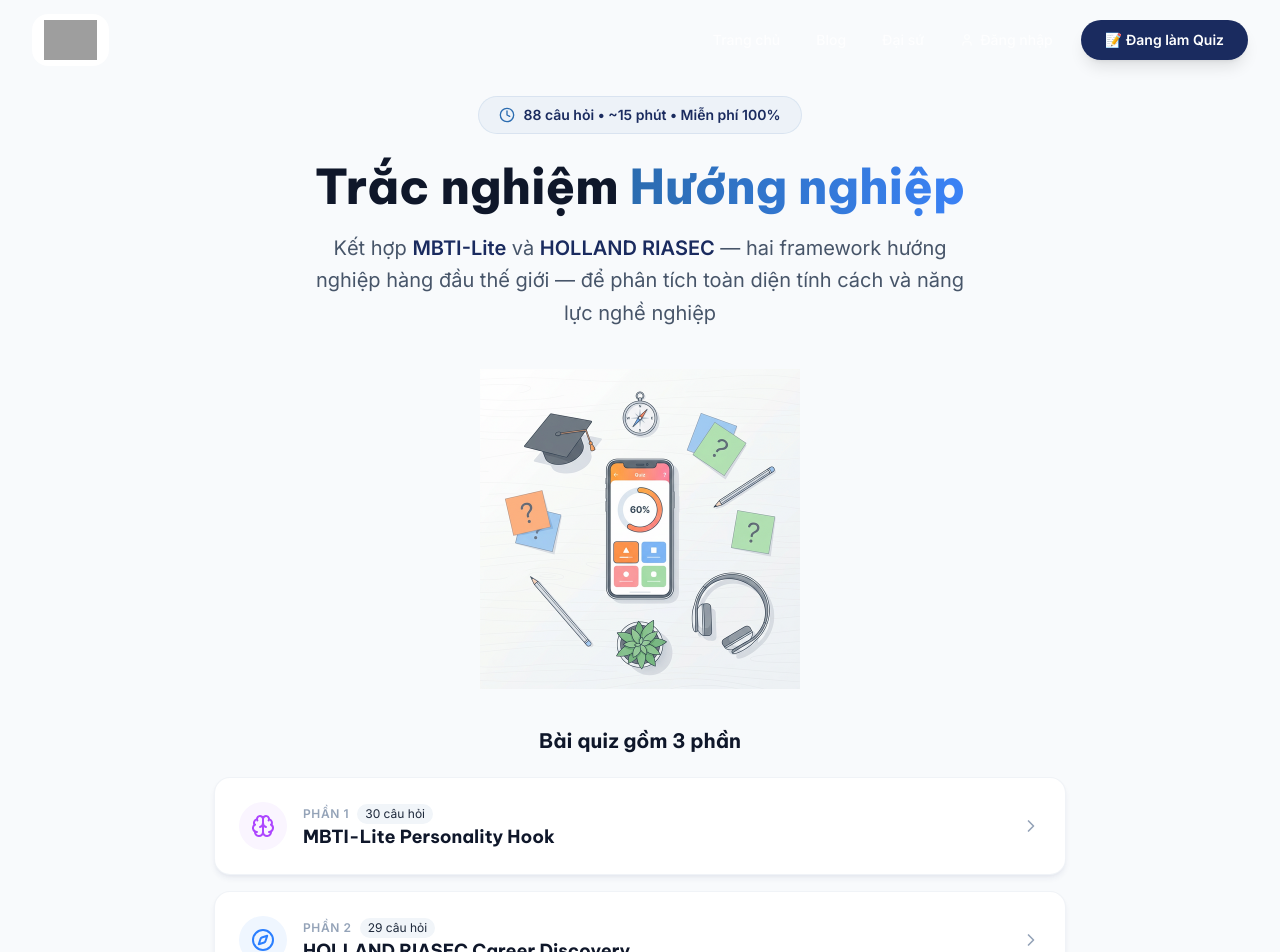
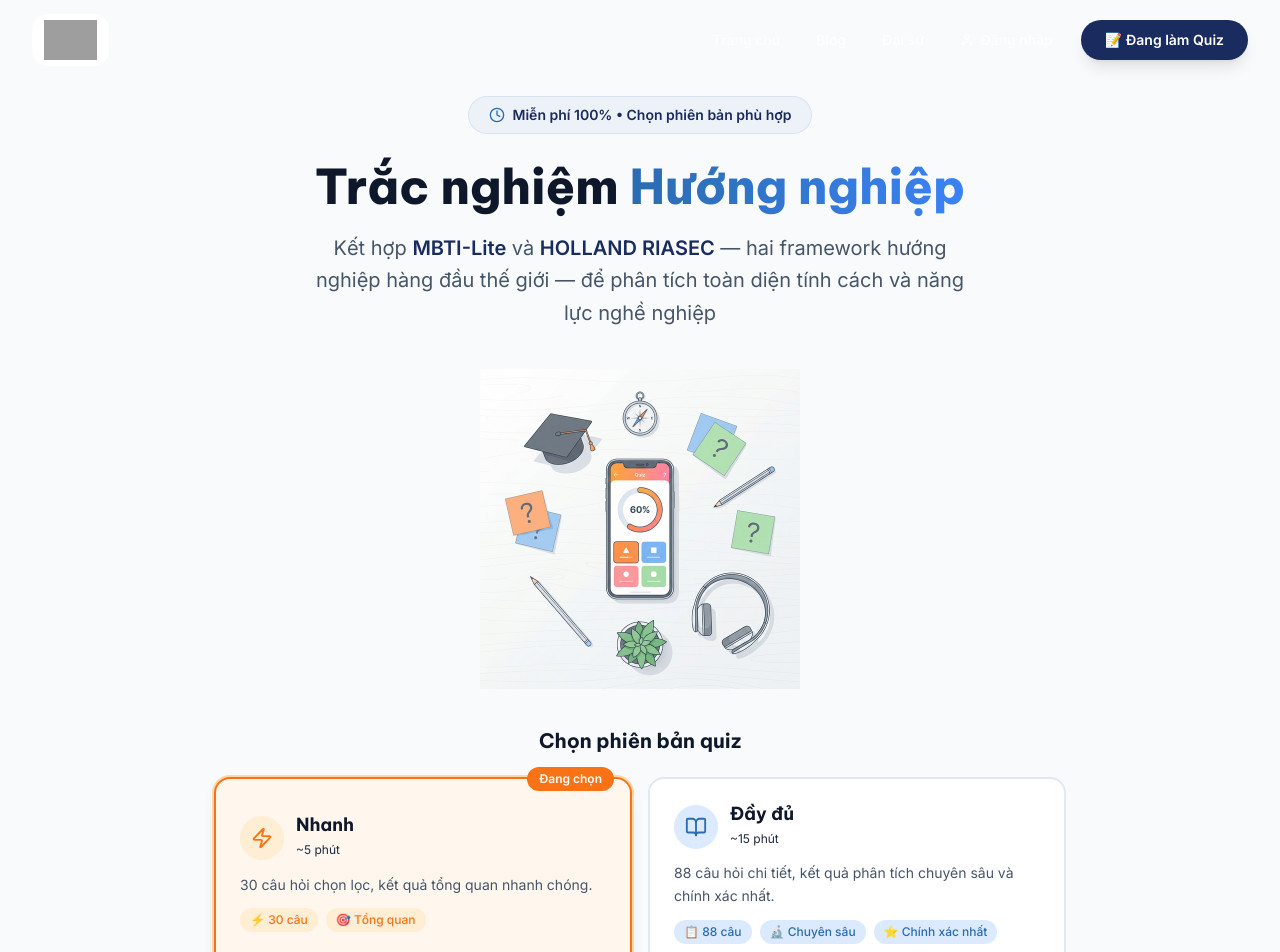
Before and after one commit to deltatrap99/Website_huong_nghiep, a Next.js app: page /quiz in a window 1280 px wide. Shown: the top 952 px of the page. Built offline with nearby package versions, Linux system fonts and the light colour scheme; grey boxes are pictures that could not be loaded.

Commit message:
feat: add Quick vs Full quiz mode selector

```diff
--- a/src/app/quiz/page.tsx
+++ b/src/app/quiz/page.tsx
@@ -15,8 +15,10 @@
   Users,
   Trophy,
   ArrowRight,
+  Zap,
+  BookOpen,
 } from 'lucide-react';
-import { useQuizStore } from '@/store/quizStore';
+import { useQuizStore, QuizMode } from '@/store/quizStore';
 import { analytics } from '@/lib/analytics';
 import LeadCaptureForm from '@/components/quiz/LeadCaptureForm';
 
@@ -158,6 +160,7 @@
   const router = useRouter();
   const [showIntro, setShowIntro] = useState(true);
   const [showCountdown, setShowCountdown] = useState(false);
+  const [selectedMode, setSelectedMode] = useState<QuizMode>('quick');
   const [expandedSection, setExpandedSection] = useState<number | null>(null);
   const {
     currentQuestion,
@@ -165,18 +168,14 @@
     direction,
     showLeadForm,
     sectionBreak,
+    quizMode,
     result,
     startQuiz,
     answerQuestion,
     continueSectionBreak,
+    getQuestions,
     goBack,
   } = useQuizStore();
-
-  // Import questions lazily
-  const [questions, setQuestions] = useState<typeof import('@/data/questions')['questions'] | null>(null);
-  useEffect(() => {
-    import('@/data/questions').then((mod) => setQuestions(mod.questions));
-  }, []);
 
   useEffect(() => {
     if (result) router.push('/quiz/result');
@@ -190,14 +189,14 @@
   const handleCountdownComplete = useCallback(() => {
     setShowIntro(false);
     setShowCountdown(false);
-    startQuiz();
-  }, [startQuiz]);
+    startQuiz(selectedMode);
+  }, [startQuiz, selectedMode]);
 
   const handleSkipCountdown = useCallback(() => {
     setShowIntro(false);
     setShowCountdown(false);
-    startQuiz();
-  }, [startQuiz]);
+    startQuiz(selectedMode);
+  }, [startQuiz, selectedMode]);
 
   /* ── Intro Screen ─────────────────── */
   if (showIntro) {
@@ -213,7 +212,7 @@
           >
             <div className="inline-flex items-center gap-2 bg-ge-blue/5 border border-ge-blue/10 rounded-full px-5 py-2 mb-6">
               <Clock size={16} className="text-ge-blue" />
-              <span className="text-ge-navy text-sm font-semibold">88 câu hỏi • ~15 phút • Miễn phí 100%</span>
+              <span className="text-ge-navy text-sm font-semibold">Miễn phí 100% • Chọn phiên bản phù hợp</span>
             </div>
             <h1 className="font-heading font-extrabold text-3xl md:text-4xl lg:text-5xl text-ge-gray-900 mb-4">
               Trắc nghiệm <span className="text-transparent bg-clip-text bg-gradient-to-r from-ge-blue to-ge-blue-light">Hướng nghiệp</span>
@@ -241,89 +240,82 @@
             />
           </motion.div>
 
-          {/* Quiz sections breakdown */}
+          {/* Mode Selection */}
           <motion.div
             initial={{ opacity: 0, y: 30 }}
             animate={{ opacity: 1, y: 0 }}
             transition={{ duration: 0.6, delay: 0.2 }}
-            className="space-y-4 mb-10"
+            className="mb-10"
           >
             <h2 className="font-heading font-bold text-xl text-ge-gray-800 text-center mb-6">
-              Bài quiz gồm 3 phần
+              Chọn phiên bản quiz
             </h2>
-            {quizSections.map((section, i) => {
-              const isExpanded = expandedSection === i;
-              return (
-                <motion.div
-                  key={section.title}
-                  initial={{ opacity: 0, y: 20 }}
-                  animate={{ opacity: 1, y: 0 }}
-                  transition={{ duration: 0.4, delay: 0.3 + i * 0.1 }}
-                  className="bg-white rounded-2xl border border-ge-gray-200/50 shadow-card overflow-hidden"
+            <div className="grid grid-cols-1 md:grid-cols-2 gap-4">
+              {/* Quick Mode Card */}
+              <button
+                onClick={() => setSelectedMode('quick')}
+                className={`relative text-left p-6 rounded-2xl border-2 transition-all duration-200 ${
+                  selectedMode === 'quick'
+                    ? 'border-ge-orange bg-orange-50 ring-2 ring-orange-200 shadow-lg'
+                    : 'border-ge-gray-200 bg-white hover:border-ge-orange/50'
+                }`}
               >
-                  <button
-                    onClick={() => setExpandedSection(isExpanded ? null : i)}
-                    className="w-full text-left p-5 md:p-6 flex items-center gap-4"
-                  >
-                    {/* Icon */}
-                    <div className={`w-12 h-12 rounded-xl ${section.bgColor} flex items-center justify-center shrink-0`}>
-                      <section.icon size={24} className={section.iconColor} />
+                {selectedMode === 'quick' && (
+                  <div className="absolute -top-3 right-4 bg-ge-orange text-white text-xs font-bold px-3 py-1 rounded-full">
+                    Đang chọn
                   </div>
-
-                    {/* Content */}
-                    <div className="flex-1 min-w-0">
-                      <div className="flex items-center gap-2 mb-0.5">
-                        <span className="text-xs font-bold uppercase tracking-wider text-ge-gray-400">
-                          Phần {i + 1}
-                        </span>
-                        <span className="text-xs bg-ge-gray-100 text-ge-gray-500 px-2 py-0.5 rounded-full">
-                          {section.questions}
-                        </span>
+                )}
+                <div className="flex items-center gap-3 mb-3">
+                  <div className="w-11 h-11 rounded-xl bg-orange-100 flex items-center justify-center">
+                    <Zap size={22} className="text-ge-orange" />
                   </div>
-                      <h3 className="font-heading font-bold text-ge-navy text-lg leading-snug">
-                        {section.title}
-                      </h3>
+                  <div>
+                    <h3 className="font-heading font-bold text-ge-navy text-lg">Nhanh</h3>
+                    <span className="text-xs text-ge-gray-500">~5 phút</span>
                   </div>
-
-                    {/* Chevron */}
-                    <ChevronRight
-                      size={20}
-                      className={`text-ge-gray-400 transition-transform duration-200 shrink-0 ${
-                        isExpanded ? 'rotate-90' : ''
-                      }`}
-                    />
+                </div>
+                <p className="text-ge-gray-600 text-sm leading-relaxed mb-3">
+                  30 câu hỏi chọn lọc, kết quả tổng quan nhanh chóng.
+                </p>
+                <div className="flex flex-wrap gap-2">
+                  <span className="text-xs bg-orange-100 text-ge-orange px-2.5 py-1 rounded-full font-medium">⚡ 30 câu</span>
+                  <span className="text-xs bg-orange-100 text-ge-orange px-2.5 py-1 rounded-full font-medium">🎯 Tổng quan</span>
+                </div>
               </button>
 
-                  <AnimatePresence>
-                    {isExpanded && (
-                      <motion.div
-                        initial={{ height: 0, opacity: 0 }}
-                        animate={{ height: 'auto', opacity: 1 }}
-                        exit={{ height: 0, opacity: 0 }}
-                        transition={{ duration: 0.2 }}
-                        className="overflow-hidden"
+              {/* Full Mode Card */}
+              <button
+                onClick={() => setSelectedMode('full')}
+                className={`relative text-left p-6 rounded-2xl border-2 transition-all duration-200 ${
+                  selectedMode === 'full'
+                    ? 'border-ge-blue bg-blue-50 ring-2 ring-blue-200 shadow-lg'
+                    : 'border-ge-gray-200 bg-white hover:border-ge-blue/50'
+                }`}
               >
-                        <div className="px-5 md:px-6 pb-5 md:pb-6">
-                          <div className="pl-16">
-                            <p className="text-ge-gray-600 text-sm leading-relaxed mb-3">
-                              {section.description}
-                            </p>
-                            <ul className="space-y-2">
-                              {section.items.map((item, idx) => (
-                                <li key={idx} className="flex items-start gap-2 text-sm text-ge-gray-700">
-                                  <span className="mt-1.5 w-1.5 h-1.5 rounded-full bg-ge-blue shrink-0" />
-                                  {item}
-                                </li>
-                              ))}
-                            </ul>
+                {selectedMode === 'full' && (
+                  <div className="absolute -top-3 right-4 bg-ge-blue text-white text-xs font-bold px-3 py-1 rounded-full">
+                    Đang chọn
+                  </div>
+                )}
+                <div className="flex items-center gap-3 mb-3">
+                  <div className="w-11 h-11 rounded-xl bg-blue-100 flex items-center justify-center">
+                    <BookOpen size={22} className="text-ge-blue" />
+                  </div>
+                  <div>
+                    <h3 className="font-heading font-bold text-ge-navy text-lg">Đầy đủ</h3>
+                    <span className="text-xs text-ge-gray-500">~15 phút</span>
                   </div>
                 </div>
-                      </motion.div>
-                    )}
-                  </AnimatePresence>
-                </motion.div>
-              );
-            })}
+                <p className="text-ge-gray-600 text-sm leading-relaxed mb-3">
+                  88 câu hỏi chi tiết, kết quả phân tích chuyên sâu và chính xác nhất.
+                </p>
+                <div className="flex flex-wrap gap-2">
+                  <span className="text-xs bg-blue-100 text-ge-blue px-2.5 py-1 rounded-full font-medium">📋 88 câu</span>
+                  <span className="text-xs bg-blue-100 text-ge-blue px-2.5 py-1 rounded-full font-medium">🔬 Chuyên sâu</span>
+                  <span className="text-xs bg-blue-100 text-ge-blue px-2.5 py-1 rounded-full font-medium">⭐ Chính xác nhất</span>
+                </div>
+              </button>
+            </div>
           </motion.div>
 
           {/* Social proof */}
@@ -484,18 +476,26 @@
   }
 
   /* ── Quiz Questions ─────────────────── */
-  if (!questions) return null;
-  const question = questions[currentQuestion];
+  const questionList = getQuestions();
+  if (!questionList.length) return null;
+  const question = questionList[currentQuestion];
   if (!question) return null;
 
+  const totalQuestions = questionList.length;
+  const selectedAnswer = answers.find((a) => a.questionId === question.id);
+  const isMidpoint = currentQuestion === Math.floor(totalQuestions / 2);
 
-  const selectedAnswer = answers.find((a) => a.questionId === question.id);
-  const isMidpoint = currentQuestion === 44;
-  const sectionIndex = currentQuestion < 30 ? 0 : currentQuestion < 59 ? 1 : 2;
-  const sectionStart = sectionIndex === 0 ? 0 : sectionIndex === 1 ? 30 : 59;
-  const sectionEnd = sectionIndex === 0 ? 30 : sectionIndex === 1 ? 59 : 88;
+  // Section info (only meaningful for full mode)
+  const isFullMode = quizMode === 'full';
+  const sectionIndex = isFullMode
+    ? (currentQuestion < 30 ? 0 : currentQuestion < 59 ? 1 : 2)
+    : 0;
+  const sectionStart = isFullMode ? (sectionIndex === 0 ? 0 : sectionIndex === 1 ? 30 : 59) : 0;
+  const sectionEnd = isFullMode ? (sectionIndex === 0 ? 30 : sectionIndex === 1 ? 59 : 88) : totalQuestions;
   const sectionProgress = ((currentQuestion - sectionStart + 1) / (sectionEnd - sectionStart)) * 100;
+  const overallProgress = ((currentQuestion + 1) / totalQuestions) * 100;
   const sectionLabels = ['Phần 1: MBTI-Lite', 'Phần 2: RIASEC', 'Phần 3: Năng lực'];
+  const modeLabel = isFullMode ? sectionLabels[sectionIndex] : 'Quiz Nhanh';
 
   const handleAnswer = (optionId: string) => {
     if (!question) return;
@@ -518,9 +518,11 @@
             <ChevronRight size={20} className="rotate-180" />
           </button>
           <div className="text-center">
-            <span className="text-xs text-ge-gray-400 font-medium">{sectionLabels[sectionIndex]}</span>
+            <span className="text-xs text-ge-gray-400 font-medium">{modeLabel}</span>
             <span className="block text-sm text-ge-gray-600 font-semibold">
-              {currentQuestion - sectionStart + 1} / {sectionEnd - sectionStart}
+              {isFullMode
+                ? `${currentQuestion - sectionStart + 1} / ${sectionEnd - sectionStart}`
+                : `${currentQuestion + 1} / ${totalQuestions}`}
             </span>
           </div>
           <button
@@ -530,7 +532,8 @@
             ✕
           </button>
         </div>
-        {/* Section dots */}
+        {/* Section dots (full) or simple bar (quick) */}
+        {isFullMode && (
           <div className="flex items-center justify-center gap-2 py-1">
             {[0, 1, 2].map((i) => (
               <div
@@ -541,11 +544,12 @@
               />
             ))}
           </div>
-        {/* Progress bar within section */}
+        )}
+        {/* Progress bar */}
         <div className="h-1.5 bg-ge-gray-100">
           <motion.div
             className="h-full bg-gradient-to-r from-ge-blue to-ge-green rounded-r-full"
-            animate={{ width: `${sectionProgress}%` }}
+            animate={{ width: `${isFullMode ? sectionProgress : overallProgress}%` }}
             transition={{ type: 'spring', stiffness: 100, damping: 20 }}
           />
         </div>
```
Also changed, not shown: src/data/quickQuestionIds.ts (added, +44 -0 lines), src/store/quizStore.ts (+32 -9 lines). Lines whose indentation alone changed are shown as unchanged.
